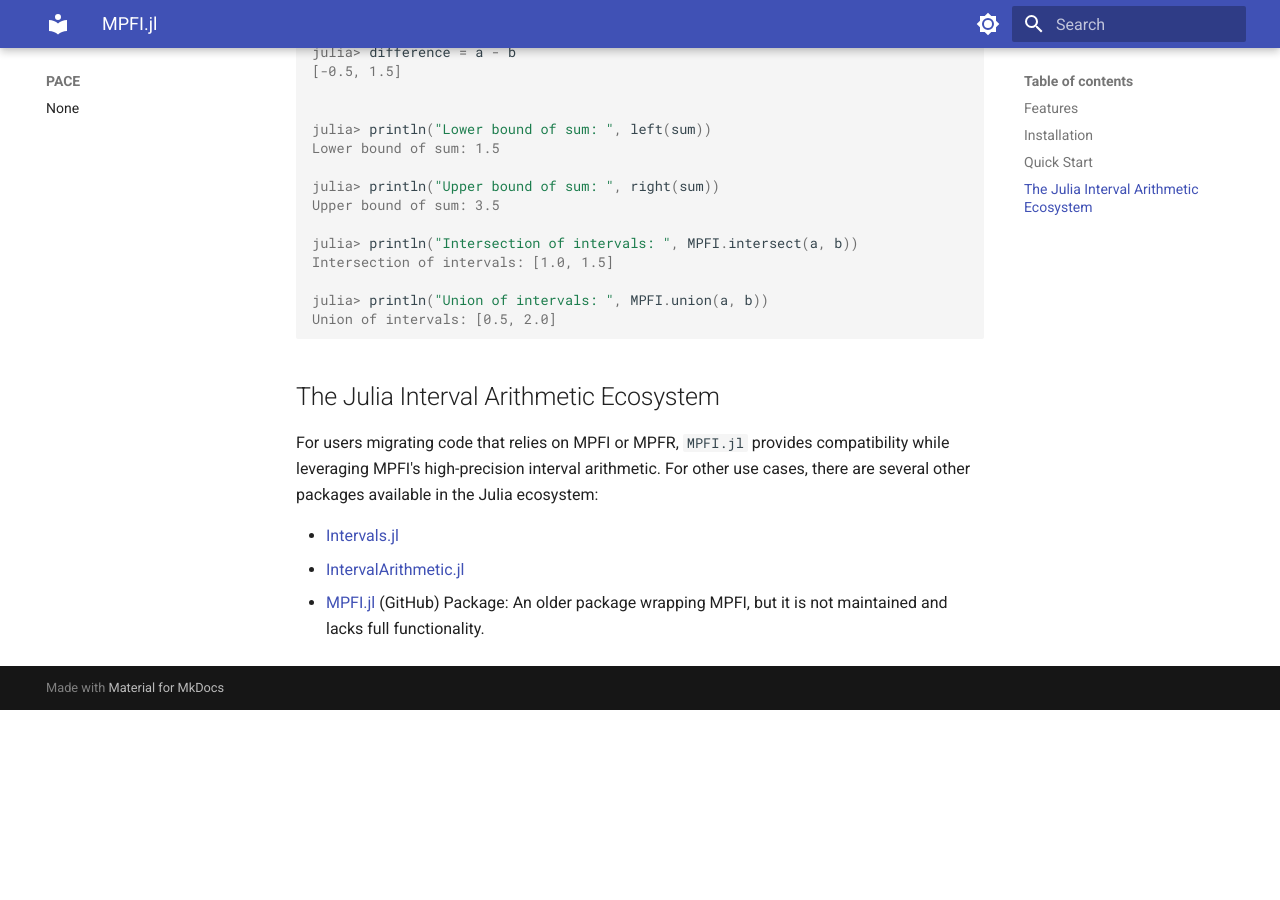
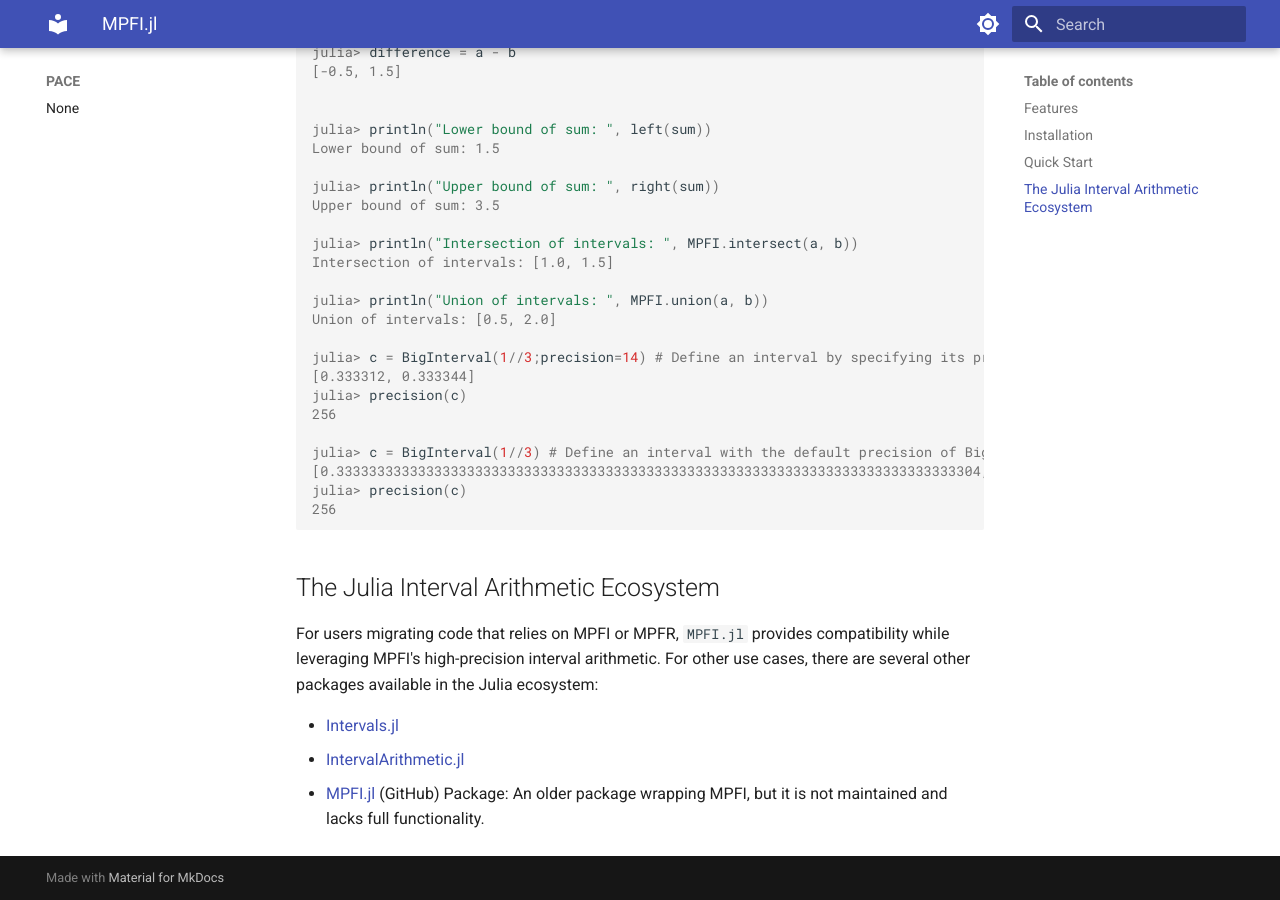
Before and after one commit to chkat/MPFI.jl, an MkDocs documentation site: the page built from docs/src/index.md, in a window 1280 px wide and 900 px high, scrolled down 1109 px. Built offline with MkDocs 1.6.1 and Material for MkDocs 9.7.7, drawn with Linux system fonts in a browser that asks for light colours; before the commit the page ends 1819 px from its top, so only the background shows below that.

Commit message:
quick start precision

````diff
--- a/docs/src/index.md
+++ b/docs/src/index.md
@@ -52,6 +52,16 @@
 
 julia> println("Union of intervals: ", MPFI.union(a, b))
 Union of intervals: [0.5, 2.0]
+
+julia> c = BigInterval(1//3;precision=14) # Define an interval by specifying its precision
+[0.333312, 0.333344]
+julia> precision(c)
+256
+
+julia> c = BigInterval(1//3) # Define an interval with the default precision of BigFloat
+[0.3333333333333333333333333333333333333333333333333333333333333333333333333333304, 0.3333333333333333333333333333333333333333333333333333333333333333333333333333348]
+julia> precision(c)
+256
 ```
 
 
````
